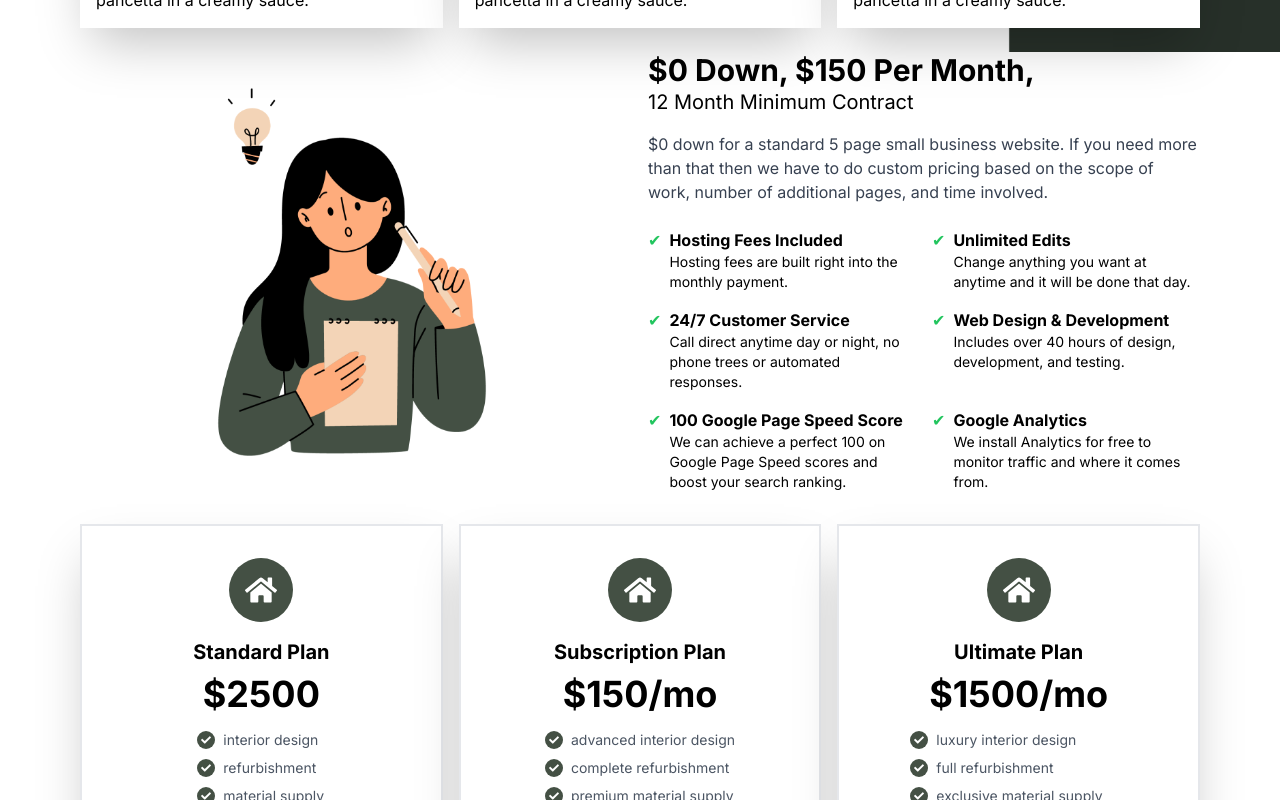
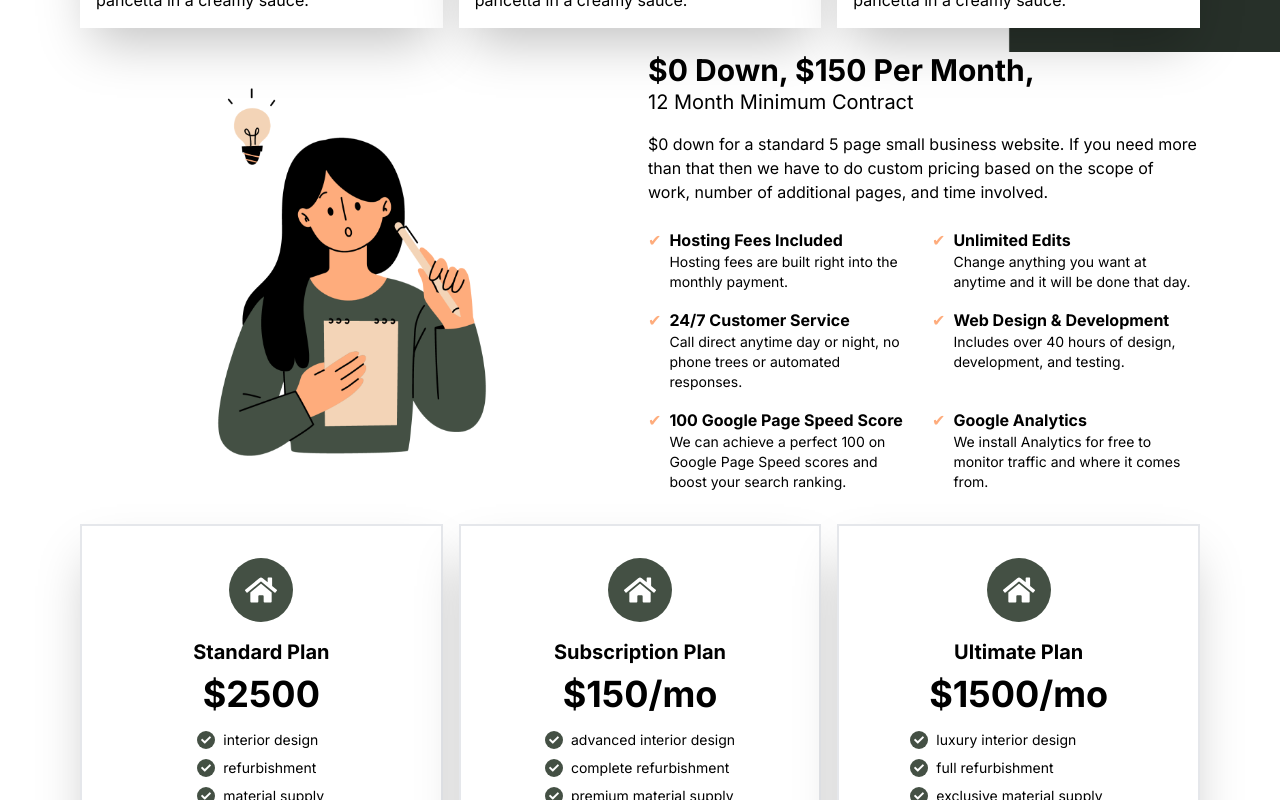
Before and after one commit to jordanwhiguera/web-dev, a Next.js app: page / in a window 1280 px wide. Shown: the part 1340-2140 px from the top of the page. Built offline with nearby package versions, Linux system fonts and the light colour scheme.

Commit message:
styling for feature section

```diff
--- a/app/components/Feature.tsx
+++ b/app/components/Feature.tsx
@@ -8,7 +8,7 @@ const Feature: React.FC<{ title: string; description: string }> = ({
 }) => {
   return (
     <div className="flex ">
-      <span className="text-green-500 mr-2">✔</span>
+      <span className="text-[#feac7c] mr-2">✔</span>
       <div>
         <h4 className="font-bold text-black">{title}</h4>
         <p className="text-sm text-black">{description}</p>
@@ -41,7 +41,7 @@ const PricingSection: React.FC = () => {
             $0 Down, $150 Per Month,
           </h2>
           <p className="text-xl text-black">12 Month Minimum Contract</p>
-          <p className="mt-4 text-gray-700">
+          <p className="mt-4 text-black">
             $0 down for a standard 5 page small business website. If you need
             more than that then we have to do custom pricing based on the scope
             of work, number of additional pages, and time involved.
--- a/app/components/PricingCard.tsx
+++ b/app/components/PricingCard.tsx
@@ -33,7 +33,7 @@ const PricingCard: React.FC<PricingCardProps> = ({ plan }) => {
           {plan.features.map((feature, index) => (
             <div
               key={index}
-              className="flex items-center text-gray-600 text-sm mb-2"
+              className="flex items-center text-black text-sm mb-2"
             >
               <span className=" mr-2 text-black p-1 bg-[#445044] rounded-full">
                 <FaCheck className="text-white " size={10} />
--- a/app/globals.css
+++ b/app/globals.css
@@ -14,17 +14,11 @@ body,
   background-position: center; /* This centers the image in the element */
   background-attachment: fixed;
 }
-/* Media query for screen sizes of 1023px or less */
-@media (max-width: 430px) {
-  .bg-hero {
-    background-position: center; /* Override background-attachment */
-  }
-}
 
 .bg-new-side {
   background-image: url("/images/new-bg-side-3.png");
   background-size: cover; /* This ensures the image covers the entire element */
-  background-position: start; /* This centers the image in the element */
+  background-position: center; /* This centers the image in the element */
   background-attachment: fixed;
 }
 
```
